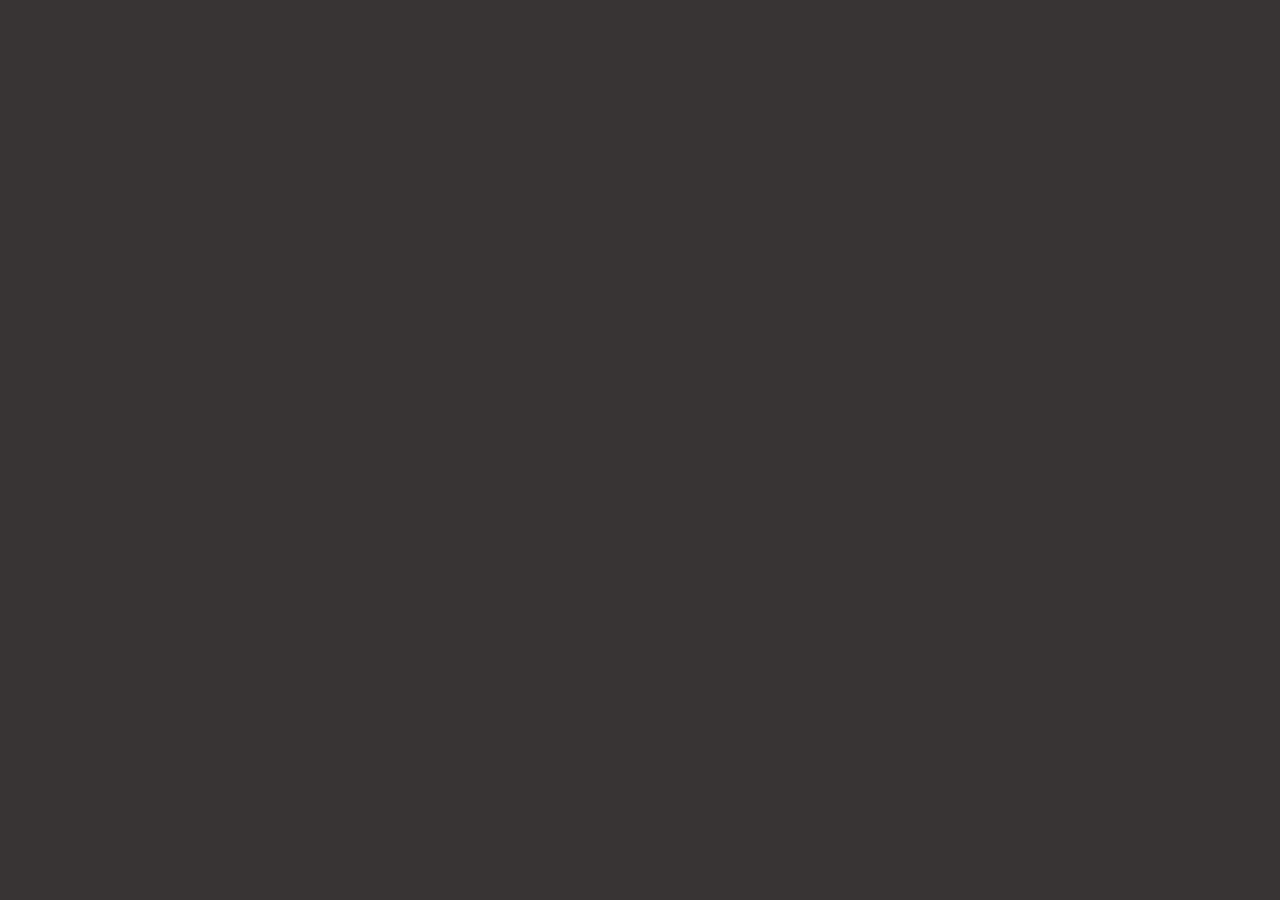
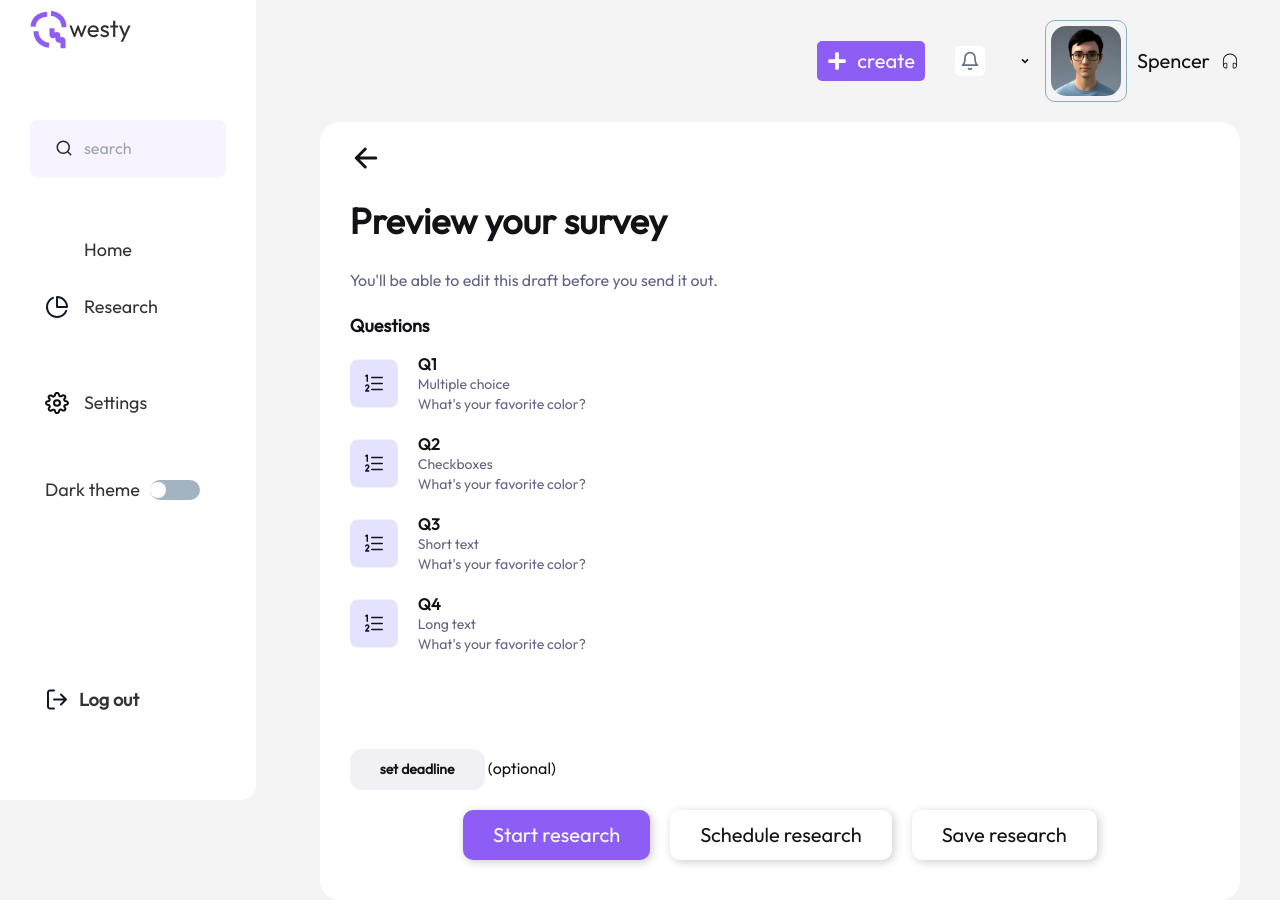
Before and after one commit to Multitelo/QwestyMain, a React (Vite) app in the folder Qwesty/: page /researcher/preview-survey in a window 1280 px wide. Before the commit this address had no page. Shown: the top 900 px of the page. Before the commit the page ends 800 px from the top, so only its background shows below. Built offline with nearby package versions, Linux system fonts and the light colour scheme.

Commit message:
modified route for preview-survey

```diff
--- a/Qwesty/src/components/mahtot/Create.jsx
+++ b/Qwesty/src/components/mahtot/Create.jsx
@@ -1,8 +1,8 @@
 import { useTheme } from "../../context/ThemeContext"
 import { useState } from "react";
 import Select from "react-select";
-import PreviewSurvey from "./PreviewSurvey";
 import { fieldOptions} from '../../data/data'
+
 function Create() {
     const {resTheme} = useTheme();
     const [researchDetails, setResearchDetails ] = useState({
@@ -38,8 +38,7 @@ function Create() {
 
     console.log(researchDetails)
     return (
-       <>
-       { btn?<PreviewSurvey/>:
+
         <div className={`create-survey-container ${resTheme}`}>
             <h1>Upload research details</h1>
             <h2>Lets get started with some details about your research</h2>
@@ -85,10 +84,10 @@ function Create() {
                     <p>or input field</p>
                 </div>
                 <button type='submit'
-                        onClick={()=>setBtn(true)}>
+                        >
                             Set survey questions</button>
             </form>
-         </div>}</>
+         </div>
   )
 }
 export default Create
--- a/Qwesty/src/components/mahtot/PreviewSurvey.jsx
+++ /dev/null
@@ -1,39 +0,0 @@
-import Question from "./Question"
-import { useTheme } from "../../context/ThemeContext"
-import { IoArrowBack } from "react-icons/io5";
-
-function PreviewSurvey() {
-    const {resTheme} = useTheme();
-    const questionTypes = [
-                        {title:'Q1', type:'Multiple choice'},
-                        {title:'Q2', type:"Checkboxes"},
-                        {title:'Q3', type:'Short text'},
-                        {title:'Q4', type:"Long text"}]
-  return (
-
-    <div className={`preview-survey-container ${resTheme}`}>
-        <IoArrowBack size={'2rem'}/>
-        <h1>Preview your survey</h1>
-        <p> You'll be able to edit this draft before you send it out.</p>
-        <h2>Questions</h2>
-        <div className="question-component">
-         {
-            questionTypes.map((item, index)=>(
-                <Question title={item.title}
-                          type={item.type}/>
-            ))
-        }
-            </div>
-       <div className="preview">
-           <button>set deadline</button> <span> (optional)</span>
-        </div>
-
-        <div className="end-btns">
-            <button id="btn-1">Start research</button>
-            <button>Schedule research</button>
-            <button>Save research</button>
-        </div>
-    </div>
-  )
-}
-export default PreviewSurvey
--- a/Qwesty/src/main.jsx
+++ b/Qwesty/src/main.jsx
@@ -19,6 +19,7 @@ import {
   Research,
   SettingsRes,
   Draft,
+  PreviewSurvey
 } from "./routes/Index.jsx";
 
 import { useEffect } from "react";
@@ -71,7 +72,7 @@ function App() {
             <Route path="/researcher/draft" element={<Draft />} />
             <Route path="/researcher/profile" element={<Profile />} />
             <Route path="/researcher/survey" element={<Survey />} />
-
+            <Route path="/researcher/preview-survey" element={<PreviewSurvey/>} />
 
             {/* Route for Participant's page */}
             <Route path="/signedUp/Settings" element={<Settings />} />
--- /dev/null
+++ b/Qwesty/src/pages/researcher/PreviewSurvey.jsx
@@ -0,0 +1,63 @@
+import Question from "../../components/mahtot/Question"
+import { useTheme } from "../../context/ThemeContext"
+import { IoArrowBack } from "react-icons/io5";
+import SideBar from "../../components/share/SideBar";
+import Top from "../../components/share/Top";
+import Footer from "../../components/Footer";
+import { Link } from "react-router-dom";
+function PreviewSurvey() {
+    const {resTheme} = useTheme();
+    const questionTypes = [
+                        {title:'Q1', type:'Multiple choice'},
+                        {title:'Q2', type:"Checkboxes"},
+                        {title:'Q3', type:'Short text'},
+                        {title:'Q4', type:"Long text"}]
+  return (
+    <div className={`researcher-content ${resTheme}`}>
+    <div className="researcher-menu">
+      <SideBar/>
+    </div>
+
+    <div className="home-main">
+    <div className="top-section">
+      <Top/>
+    </div>
+    <div className="home-main-section">
+      {/* content */}
+      <div className={`preview-survey-container ${resTheme}`}>
+           <Link to="/researcher/survey">
+             <IoArrowBack size={'2rem'}/>
+           </Link>
+            <h1>Preview your survey</h1>
+            <p> You'll be able to edit this draft before you send it out.</p>
+            <h2>Questions</h2>
+            <div className="question-component">
+            {
+                questionTypes.map((item, index)=>(
+                    <Question title={item.title}
+                            type={item.type}/>
+                ))
+            }
+                </div>
+            <div className="preview">
+            <button>set deadline</button> <span> (optional)</span>
+            </div>
+
+            <div className="end-btns">
+                <button id="btn-1">Start research</button>
+                <button>Schedule research</button>
+                <button>Save research</button>
+            </div>
+            </div>
+
+
+    </div>
+    </div>
+    <div className="research-footer">
+    <Footer />
+  </div>
+  </div>
+
+  )
+}
+export default PreviewSurvey
--- a/Qwesty/src/routes/Index.jsx
+++ b/Qwesty/src/routes/Index.jsx
@@ -11,3 +11,4 @@ export { default as SettingsRes } from '../pages/researcher/SettingsRes';
 export { default as Draft } from '../pages/researcher/Draft';
 export { default as Survey } from '../pages/researcher/Survey';
 export { default as HomePage } from "../pages/researcher/Home"
+export {default as PreviewSurvey} from '../pages/researcher/PreviewSurvey'
```
